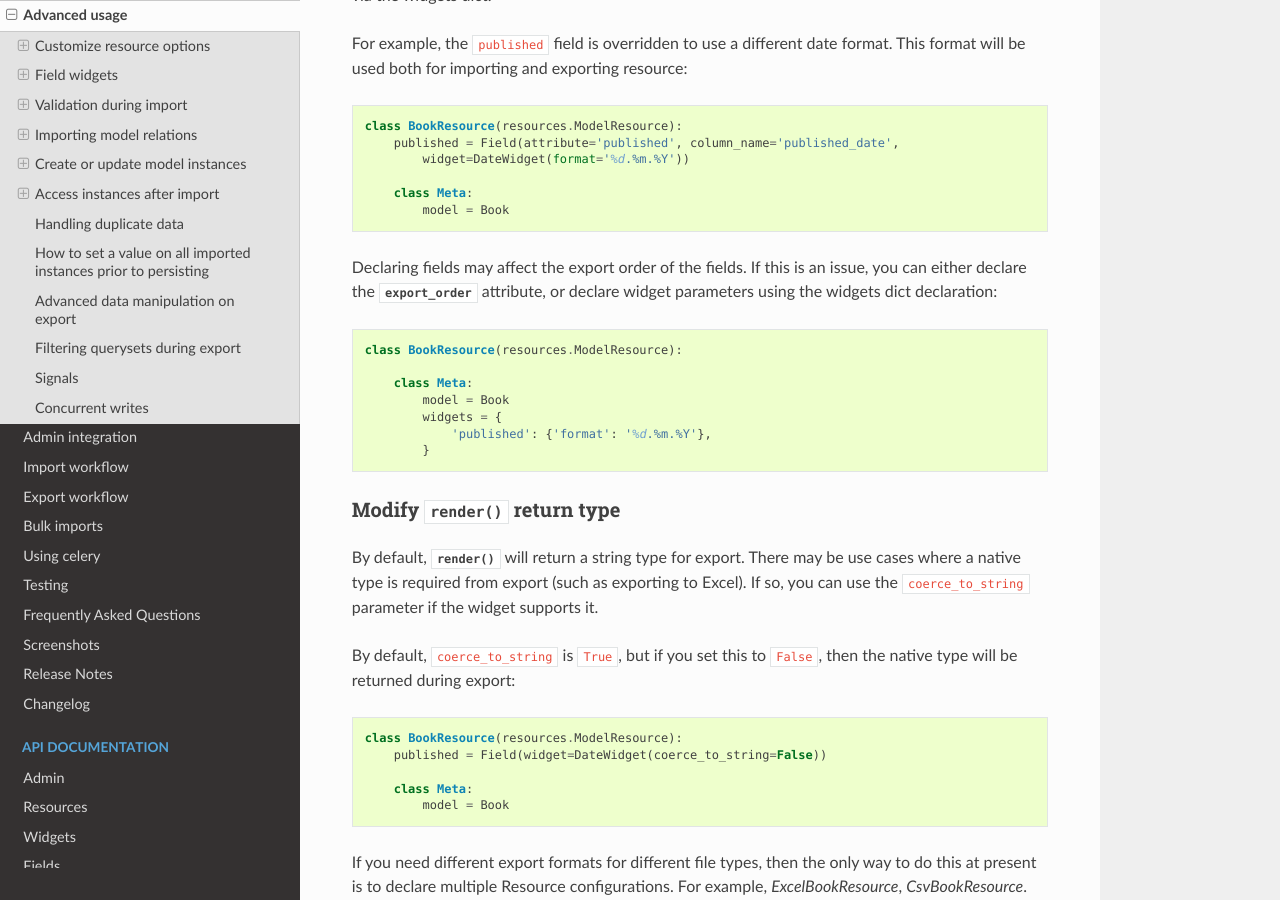
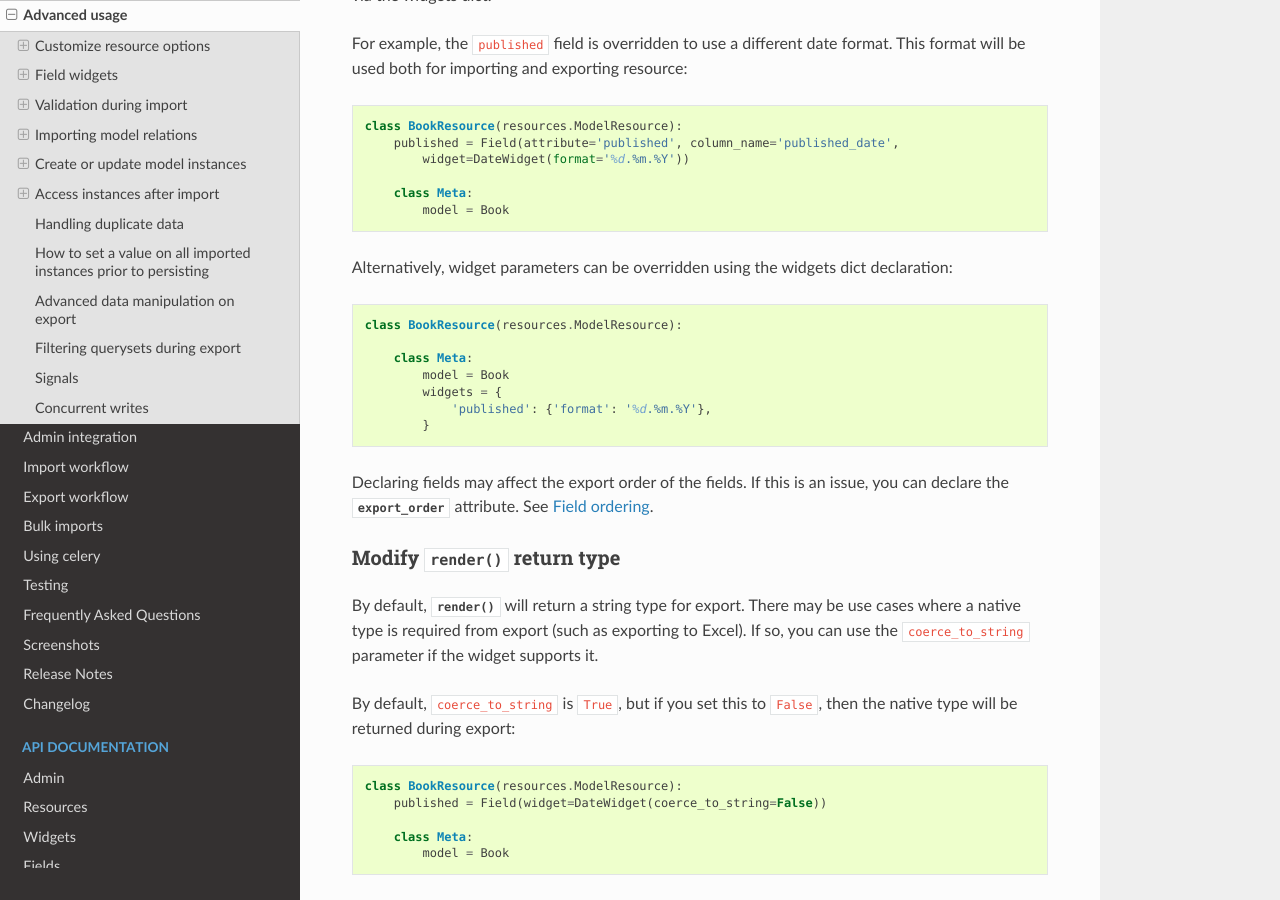
Before and after one commit to django-import-export/django-import-export, a Sphinx documentation site: the page built from docs/advanced_usage.rst, in a window 1280 px wide and 900 px high, scrolled down 3876 px. Built offline with Sphinx 7.4.7 and the Read the Docs theme 2.0.0, drawn with Linux system fonts in a browser that asks for light colours; pages that are not in the unit, such as notebooks, are missing from menus; the version number could not be read and is left out; some of the changed lines change nothing that is shown.

Commit message:
clarified docs

```diff
--- a/docs/advanced_usage.rst
+++ b/docs/advanced_usage.rst
@@ -177,9 +177,7 @@ importing and exporting resource::
         class Meta:
             model = Book
 
-Declaring fields may affect the export order of the fields.  If this is an issue, you can either declare the
-:attr:`~import_export.options.ResourceOptions.export_order` attribute, or declare widget parameters using the widgets
-dict declaration::
+Alternatively, widget parameters can be overridden using the widgets dict declaration::
 
     class BookResource(resources.ModelResource):
 
@@ -189,6 +187,10 @@ dict declaration::
                 'published': {'format': '%d.%m.%Y'},
             }
 
+
+
+Declaring fields may affect the export order of the fields.  If this is an issue, you can declare the
+:attr:`~import_export.options.ResourceOptions.export_order` attribute. See :ref:`field_ordering`.
 
 .. _modify_render_return_type:
 
```
